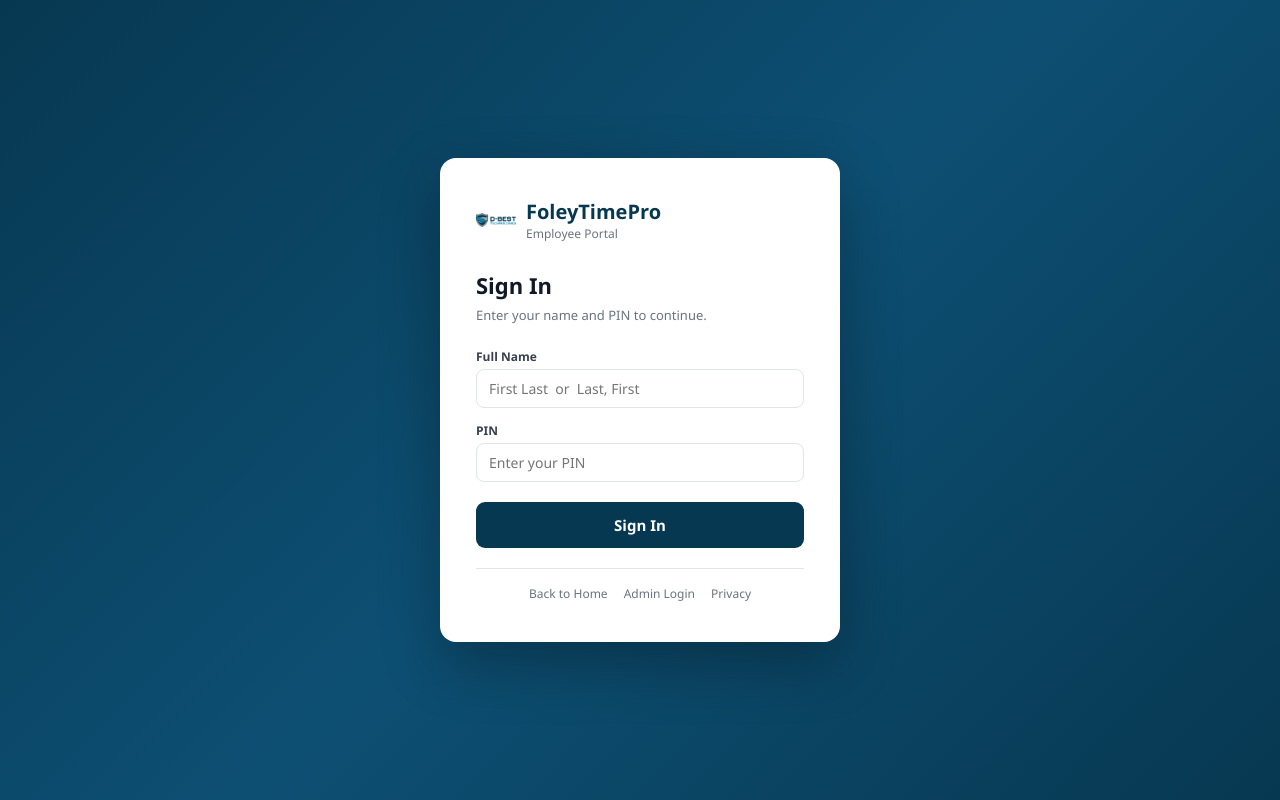
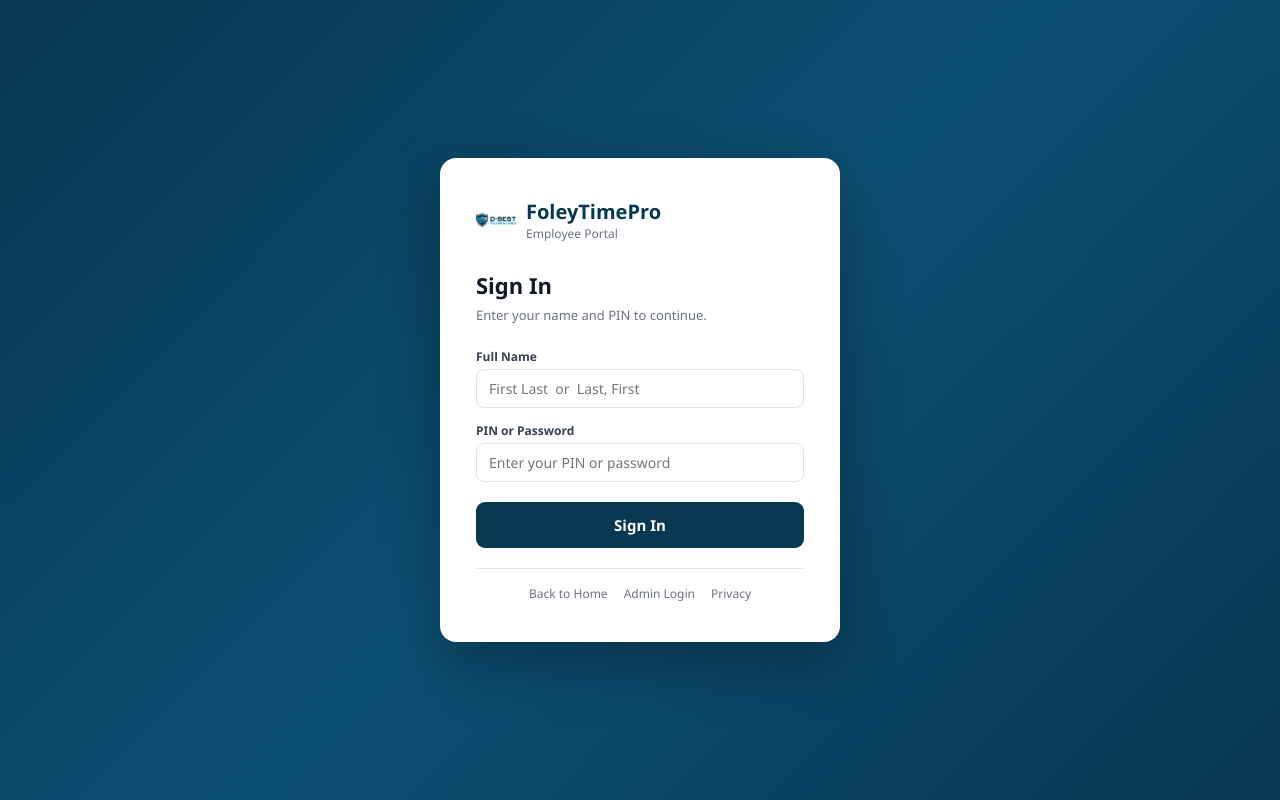
Before and after one commit to TheTractorHacker/FoleyTimePro, a PHP site: page /user/login.php in a window 1280 px wide. Run offline with PHP 8.4, Linux system fonts and the light colour scheme.

Commit message:
Fix shift display, login fallback, dead code
- edit_user: cast ShiftID to int before === comparison so assigned
  shift shows as selected (was string vs int mismatch → never matched)
- edit_user: remove dead mysqli->execute([$id]) PDO-style call
- user/login: if UserPIN is NULL fall back to password_verify(Pass)
  so users without a PIN set can still log in with their password;
  label now reads 'PIN or Password'

Co-Authored-By: Claude Sonnet 4.6 <noreply@anthropic.com>

```diff
--- a/admin/edit_user.php
+++ b/admin/edit_user.php
@@ -114,7 +114,6 @@ if ($_SERVER['REQUEST_METHOD'] === 'POST') {
 
         // Shift assignment
         if ($newShiftId > 0) {
-            $conn->prepare("DELETE FROM user_shifts WHERE UserID=?")->execute([$id]) || true;
             $usDel = $conn->prepare("DELETE FROM user_shifts WHERE UserID=?");
             $usDel->bind_param("i", $id);
             $usDel->execute();
@@ -487,7 +486,7 @@ $statusColor = match($user['ClockStatus'] ?? 'Out') {
             <select name="ShiftID">
               <option value="0">— No shift assigned —</option>
               <?php foreach ($allShifts as $sh): ?>
-                <option value="<?= $sh['ShiftID'] ?>" <?= $assignedShift===$sh['ShiftID']?'selected':'' ?>><?= htmlspecialchars($sh['ShiftName']) ?></option>
+                <option value="<?= $sh['ShiftID'] ?>" <?= (int)$sh['ShiftID']===$assignedShift?'selected':'' ?>><?= htmlspecialchars($sh['ShiftName']) ?></option>
               <?php endforeach; ?>
             </select>
             <span class="hint">Required for auto clock-out.</span>
--- a/user/login.php
+++ b/user/login.php
@@ -111,7 +111,7 @@ if ($_SERVER['REQUEST_METHOD'] === 'POST') {
 
             if ($first !== '' && $last !== '') {
                 $stmt = $conn->prepare("
-                    SELECT ID, FirstName, LastName, UserPIN, TwoFAEnabled, LockOut
+                    SELECT ID, FirstName, LastName, Pass, UserPIN, TwoFAEnabled, LockOut
                     FROM users
                     WHERE FirstName = ? AND LastName = ?
                     LIMIT 1
@@ -134,8 +134,12 @@ if ($_SERVER['REQUEST_METHOD'] === 'POST') {
                 if (!empty($user['LockOut'])) {
                     $error = "Your account is locked. Please contact an administrator.";
                 } else {
-                    // Check PIN (SHA-256 hash comparison)
-                    $valid = !empty($user['UserPIN']) && hash_equals($user['UserPIN'], hash('sha256', $password));
+                    // PIN if set, otherwise fall back to password
+                    if (!empty($user['UserPIN'])) {
+                        $valid = hash_equals($user['UserPIN'], hash('sha256', $password));
+                    } else {
+                        $valid = is_string($user['Pass']) && $user['Pass'] !== '' && password_verify($password, $user['Pass']);
+                    }
 
                     if ($valid) {
                         // Success: clear attempts for both maps
@@ -262,12 +266,12 @@ if ($_SERVER['REQUEST_METHOD'] === 'POST') {
       </div>
 
       <div class="u-form-group">
-        <label for="passInput">PIN</label>
+        <label for="passInput">PIN or Password</label>
         <input
           type="password"
           name="password"
           id="passInput"
-          placeholder="Enter your PIN"
+          placeholder="Enter your PIN or password"
           required
           autocomplete="current-password"
           inputmode="numeric">
```
